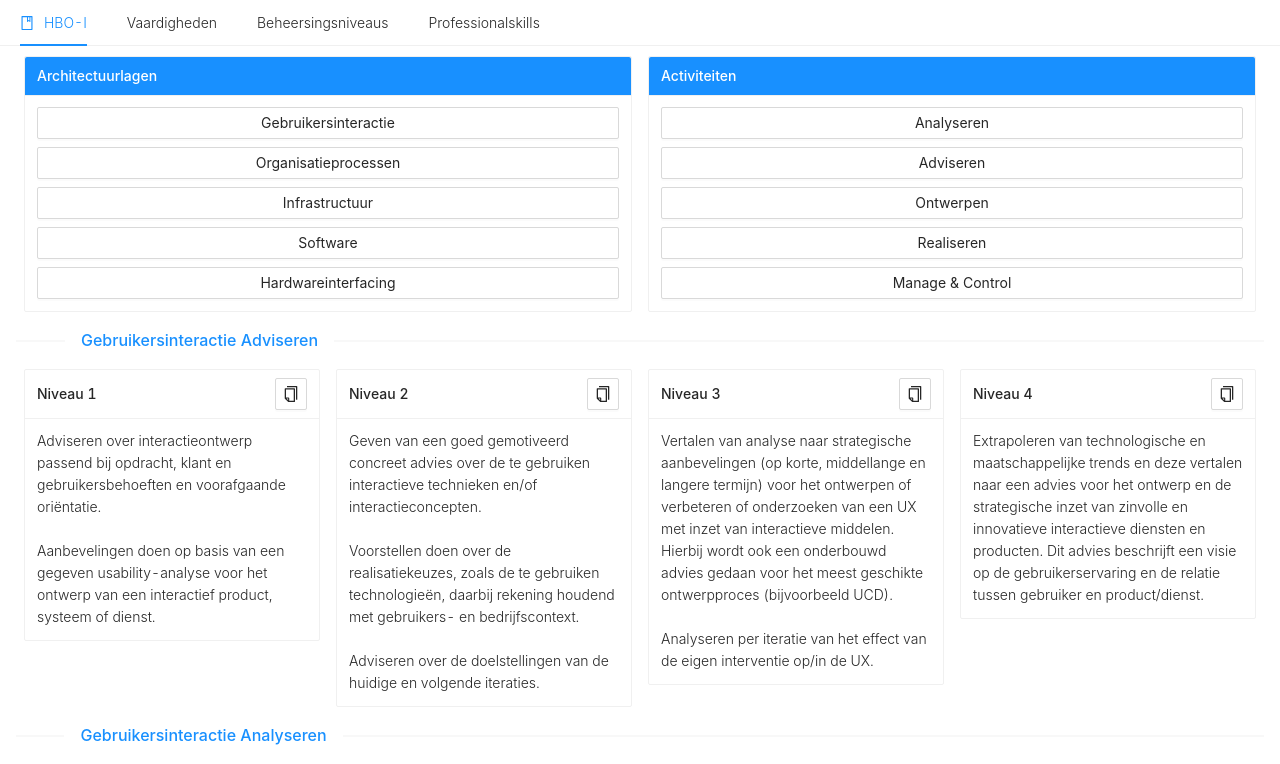
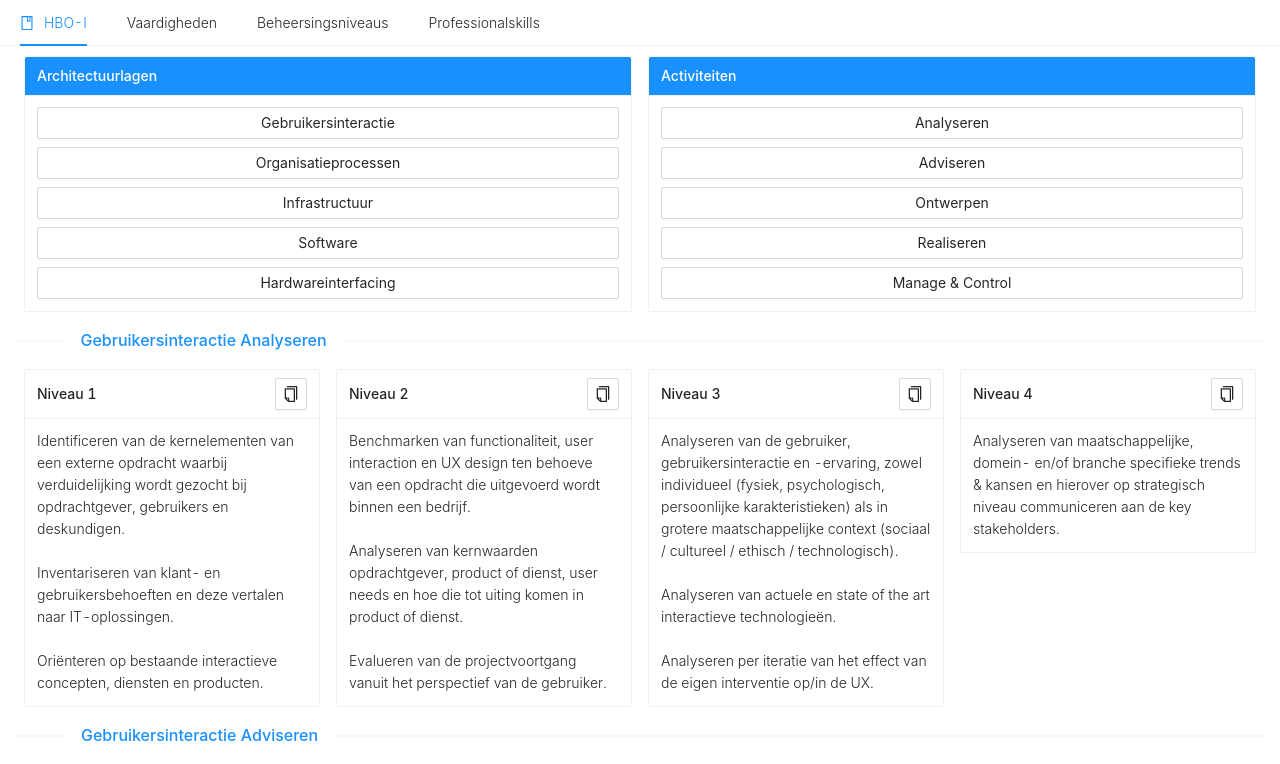
Before and after one commit to spark-156/leveling-education-framework, a React (Create React App) app in the folder frontend/: page / in a window 1280 px wide. Shown: the top 764 px of the page. Built offline with nearby package versions, Linux system fonts and the light colour scheme.

Commit message:
fix json imports

```diff
--- a/frontend/src/data/hboi.js
+++ b/frontend/src/data/hboi.js
@@ -1,8 +1,8 @@
 /*
 This is a one to one copy of https://www.hbo-i.nl/publicaties-domeinbeschrijving/ pdf edition 2018 release
 */
-import * as hboi from '../json/hboi.json'
-
+import * as importedHboi from '../json/hboi.json';
+const hboi = importedHboi['default']
 
 const architectuurlagen = ["Gebruikersinteractie", "Organisatieprocessen", "Infrastructuur", "Software", "Hardwareinterfacing"]
 
--- a/frontend/src/data/vaardigheden.js
+++ b/frontend/src/data/vaardigheden.js
@@ -1,4 +1,5 @@
-import * as vaardigheden from '../json/vaardigheden.json'
+import * as importedVaardigheden from '../json/vaardigheden.json'
+const vaardigheden = importedVaardigheden['default']
 
 export {
     vaardigheden
```
